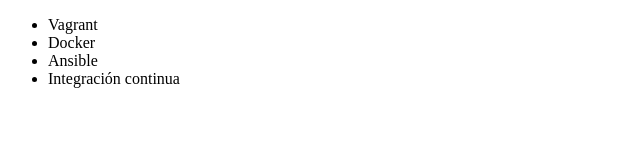
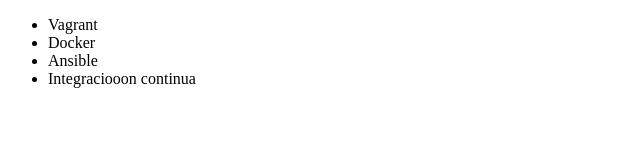
Before and after one commit to fabyrpg/aluragit, a plain HTML site: page test.html in a window 1280 px wide. Shown: the full height of the page, 0-640 px from the left. Drawn offline with Linux system fonts and the light colour scheme.

Commit message:
arreglado algo en el curso de integracion continua

```diff
--- a/test.html
+++ b/test.html
@@ -9,7 +9,7 @@
          <li> Vagrant </li>
          <li> Docker </li>
          <li> Ansible </li>
-         <li> Integración continua </li>
+         <li> Integraciooon continua </li>
      </ul>
 </body>
 </html>
```
